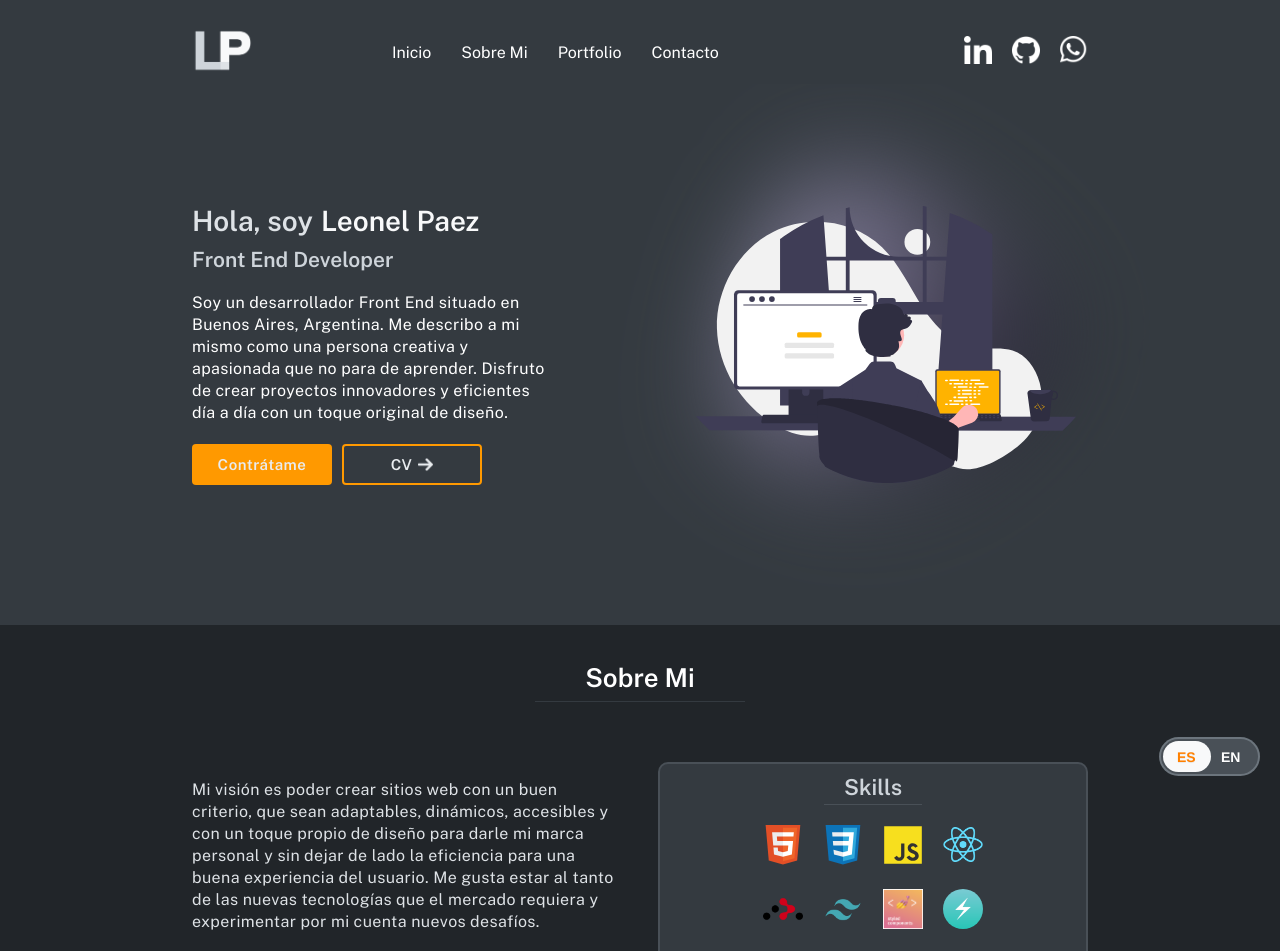
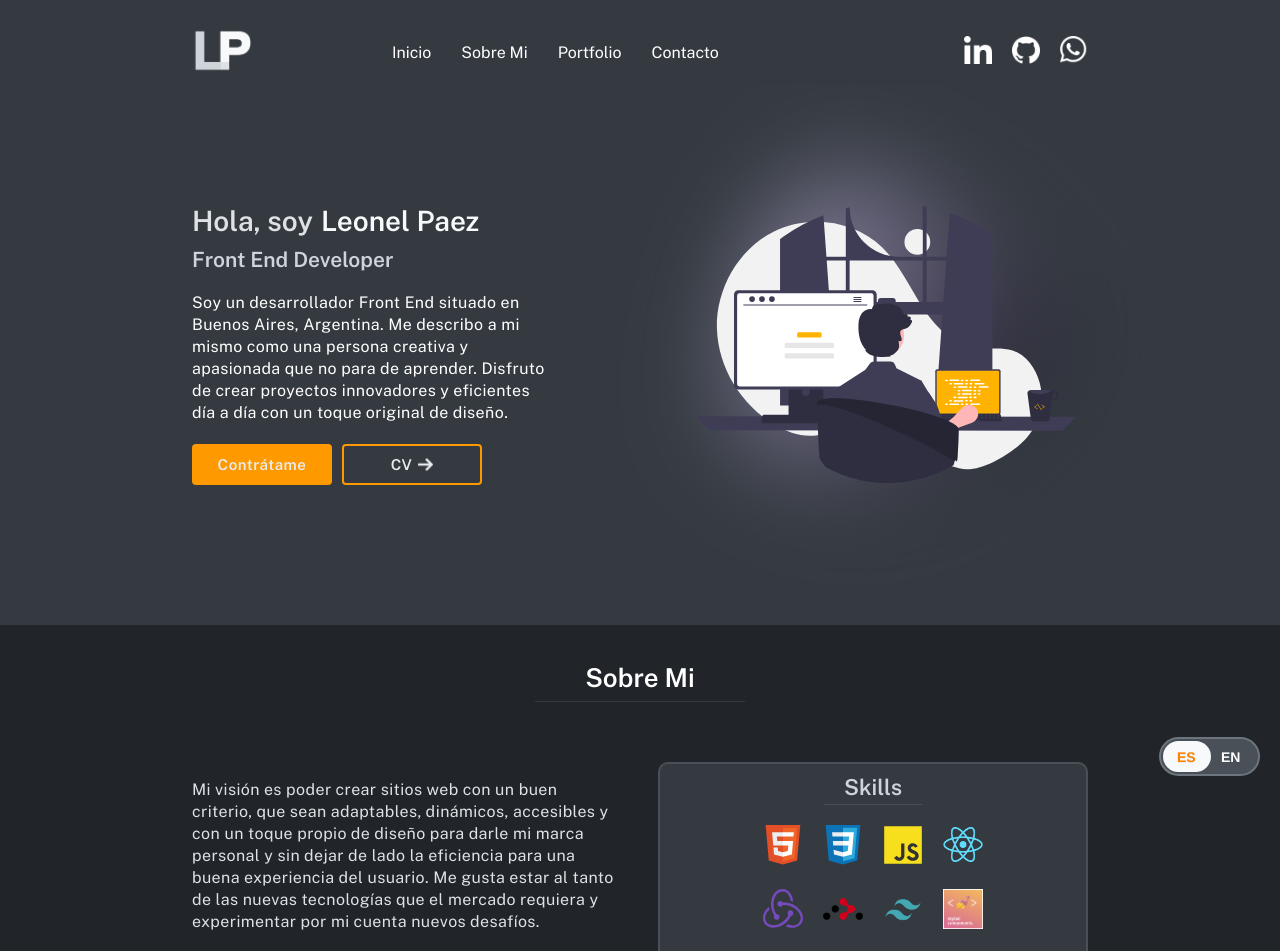
Before and after one commit to LeoPaez/portfolio-lp, a React (Vite) app: page / in a window 1280 px wide. Shown: the top 951 px of the page. Built offline with nearby package versions, Linux system fonts and the light colour scheme.

Commit message:
Skill añadida a seccion about

```diff
--- a/src/components/About.jsx
+++ b/src/components/About.jsx
@@ -9,6 +9,7 @@ import Styled from "../assets/langs/styled.png"
 import ReactRouter from "../assets/langs/react-router.png"
 import Tailwind from "../assets/langs/tailwind.png"
 import Material from "../assets/langs/material-ui.png"
+import Redux from "../assets/langs/redux.svg"
 import { Tooltip } from 'react-tooltip';
 import 'react-tooltip/dist/react-tooltip.css';
 import { useTranslation } from "react-i18next"
@@ -241,6 +242,13 @@ const About = () => {
                 </a>
                 <a
                   data-tooltip-id="my-tooltip"
+                  data-tooltip-content="Redux"
+                  data-tooltip-delay-show={100}
+                >
+                  <SkillsLogo src={Redux} alt="redux" />
+                </a>
+                <a
+                  data-tooltip-id="my-tooltip"
                   data-tooltip-content="React Router"
                   data-tooltip-delay-show={100}
                 >
```
Also changed, not shown: src/assets/langs/redux.svg (added).
